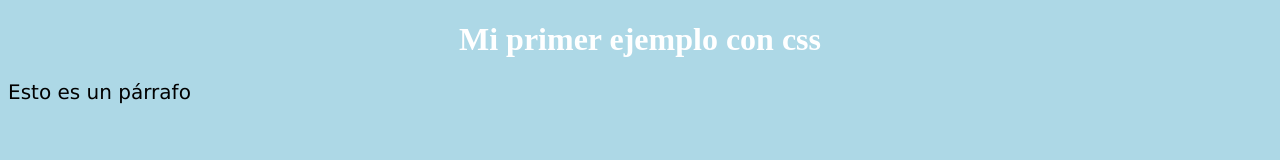
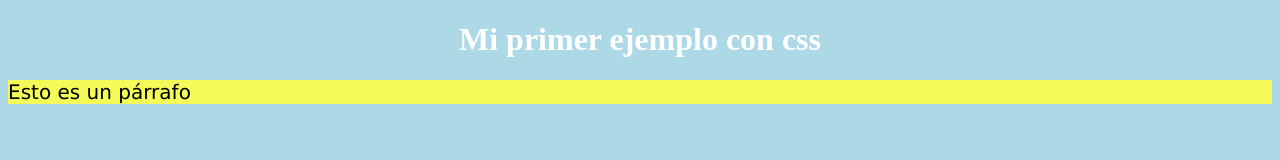
Before and after one commit to JonnyIvan24/introduccion_web, a plain HTML site: page estilo1.html in a window 1280 px wide. Drawn offline with Linux system fonts and the light colour scheme.

Commit message:
Prefijos

```diff
--- a/estilo1.html
+++ b/estilo1.html
@@ -15,6 +15,9 @@
         p {
             font-family: Verdana;
             font-size: 20px;
+            /* prefijo para el navegador firefox */
+            background-image: -moz-linear-gradient(top, #F4FA58, #FF0000);
+            background-color: #F4FA58;
         }
     </style>
 </head>
```
